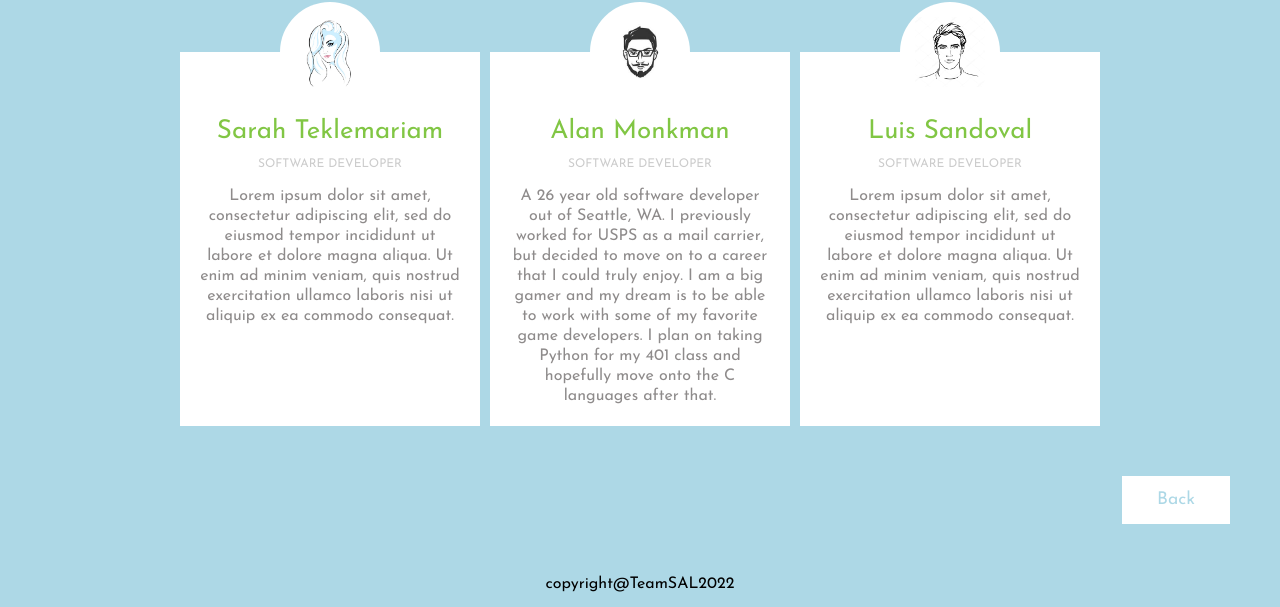
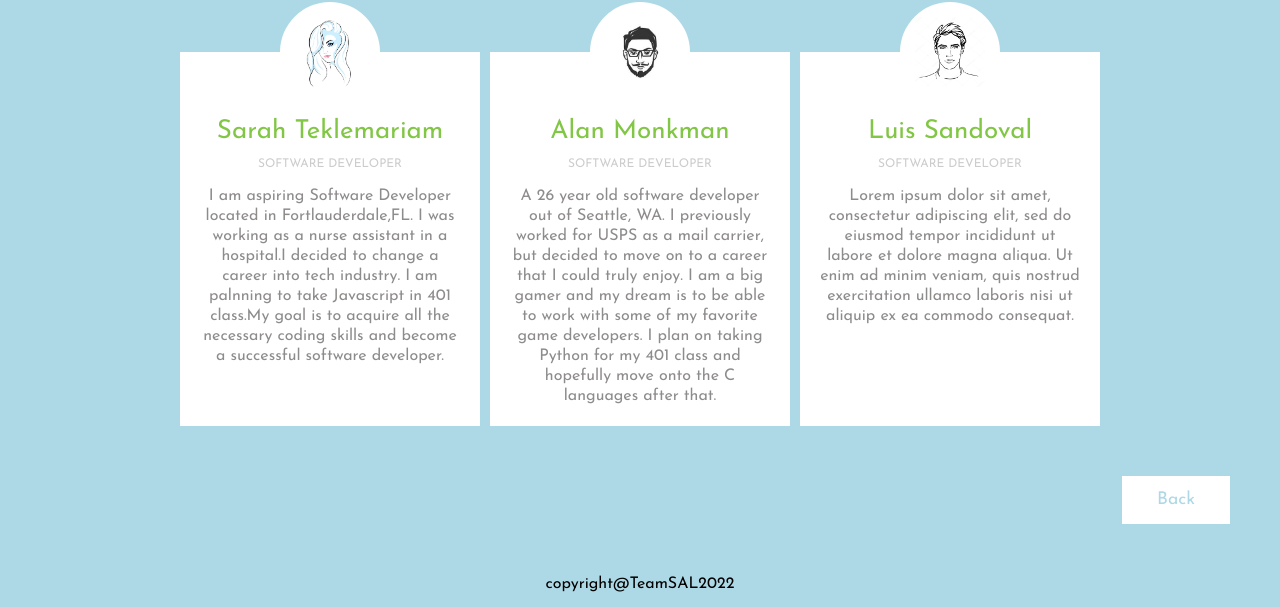
Before and after one commit to AlMonkman/Where-To-, a plain HTML site: page aboutus.html in a window 1280 px wide. Shown: the part 193-800 px from the top of the page. Drawn offline with Linux system fonts and the light colour scheme.

Commit message:
added notes to about me profile

```diff
--- a/CSS/style.css
+++ b/CSS/style.css
@@ -146,6 +146,7 @@ header .navigation .navigation-items a{
 
  footer{
    text-align: center;
+
  }
 
 
--- a/aboutus.html
+++ b/aboutus.html
@@ -17,7 +17,7 @@
       </div>
       <h3>Sarah Teklemariam</h3>
       <p class="role">Software Developer</p>
-      <p>Lorem ipsum dolor sit amet, consectetur adipiscing elit, sed do eiusmod tempor incididunt ut labore et dolore magna aliqua. Ut enim ad minim veniam, quis nostrud exercitation ullamco laboris nisi ut aliquip ex ea commodo consequat.</p>
+      <p>I am aspiring Software Developer located in Fortlauderdale,FL. I was working as a nurse assistant in a hospital.I decided to change a career into tech industry.  I am palnning to take Javascript in 401 class.My goal is to acquire all the necessary coding skills  and become a successful software developer.</p>
     </div>
 
     <div class="team_member">
```
